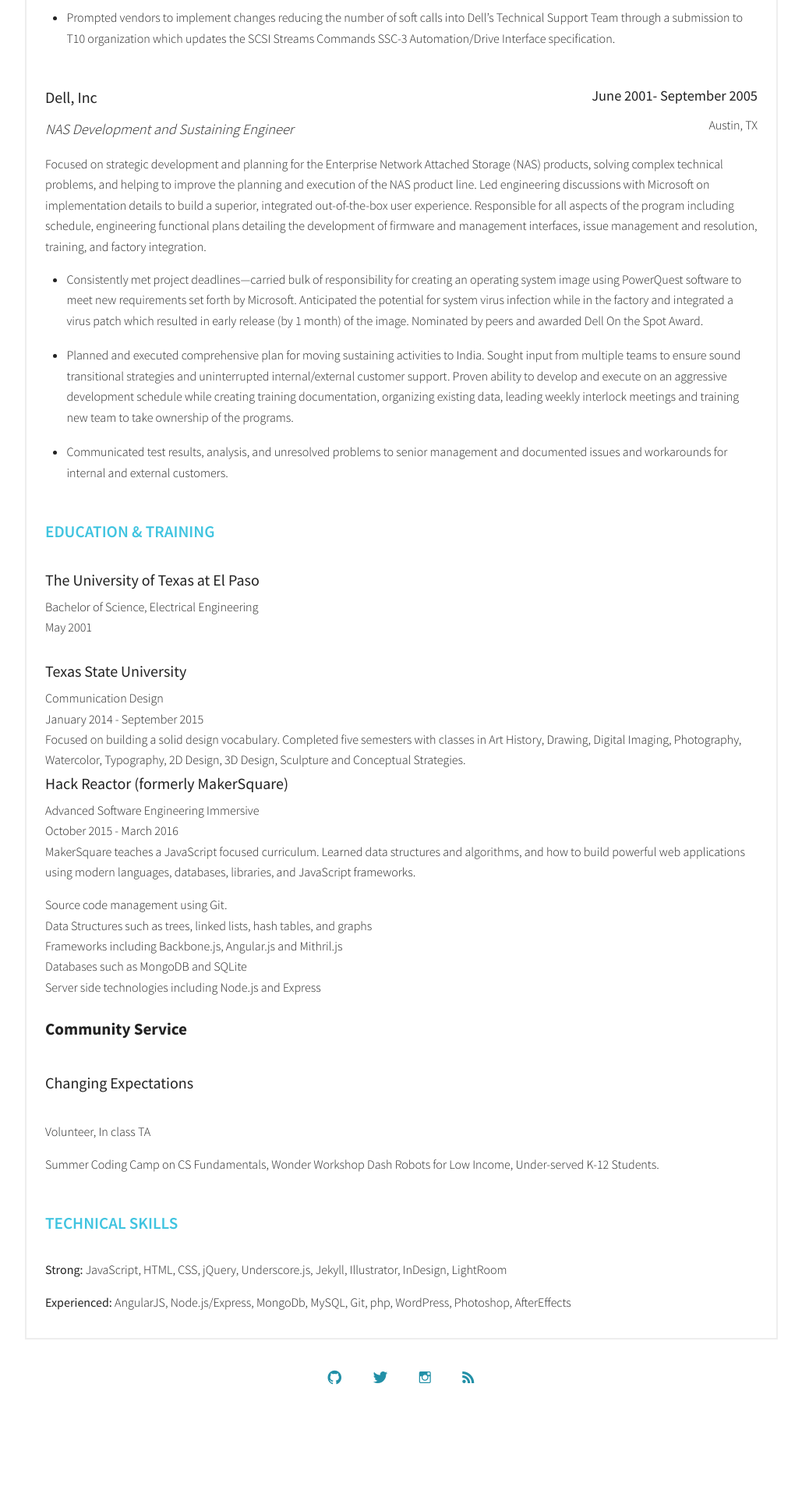
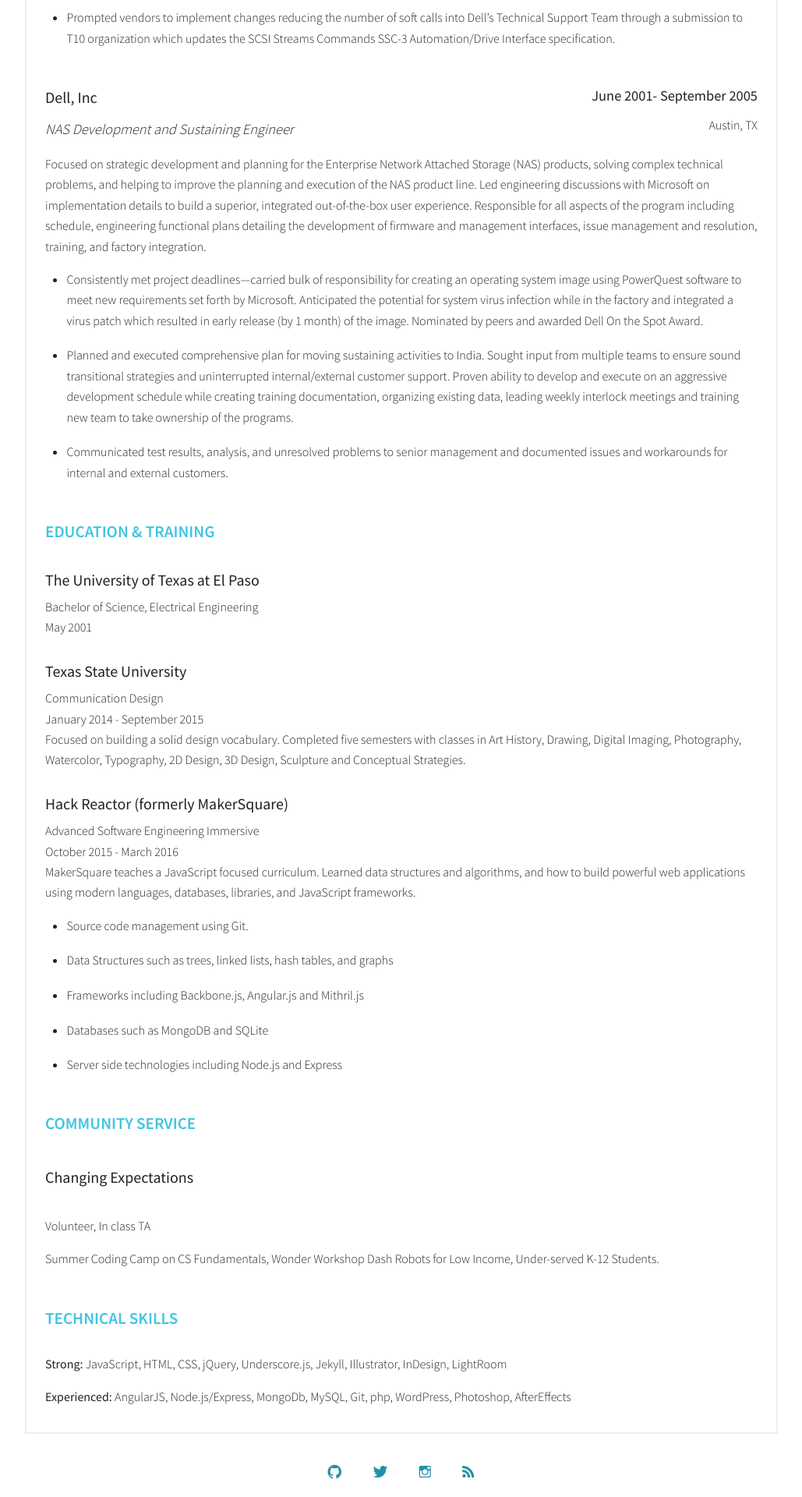
Before and after one commit to vlhernandez/vlhernandez, a Jekyll site: the page built from resume.html, in a window 1280 px wide. Shown: the part 3906-5826 px from the top of the page at 78% size, without its empty margins (125-1154 px from the left). Built offline with Jekyll 4.4.1, drawn with Linux system fonts in a browser that asks for light colours; some web fonts are replaced; before the commit the page ends 5705 px from its top, so only the background shows below that.

Commit message:
update styles for new  sections

```diff
--- a/css/my_main.css
+++ b/css/my_main.css
@@ -358,7 +358,8 @@
   .objective h4,
   .experience h4,
   .education h4,
-  .skills h4 {
+  .skills h4,
+  .service h4 {
     text-transform: uppercase;
     font-weight: 600;
     color: #40c4e0;
@@ -532,7 +533,8 @@
     margin: 0;
   }
 
-  .job-description li {
+  .job-description li,
+  .education li {
     list-style-type: disc;
     margin-left: 3%;
     margin-bottom: 2%
```
Also changed, not shown: resume.html (+4 -5 lines).
